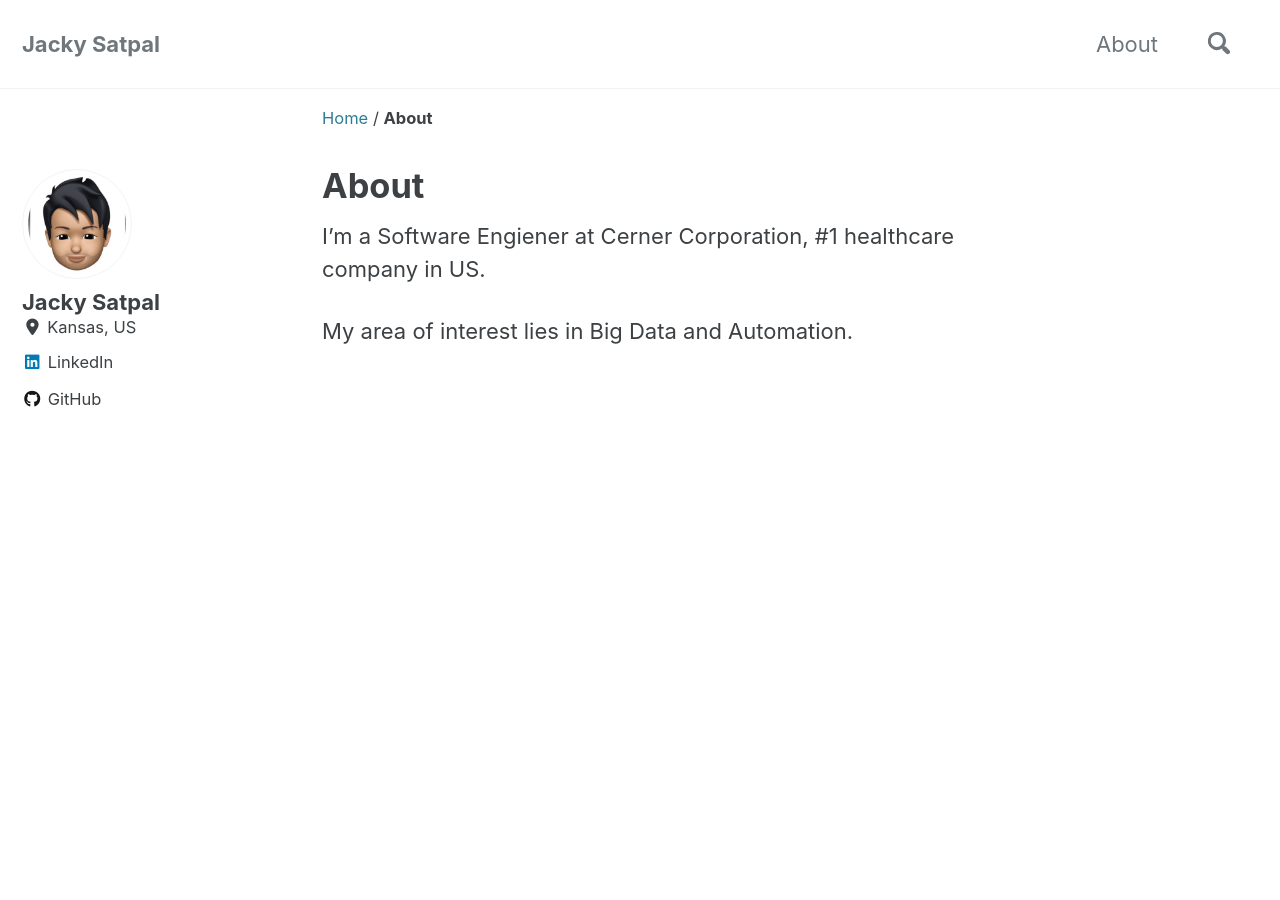
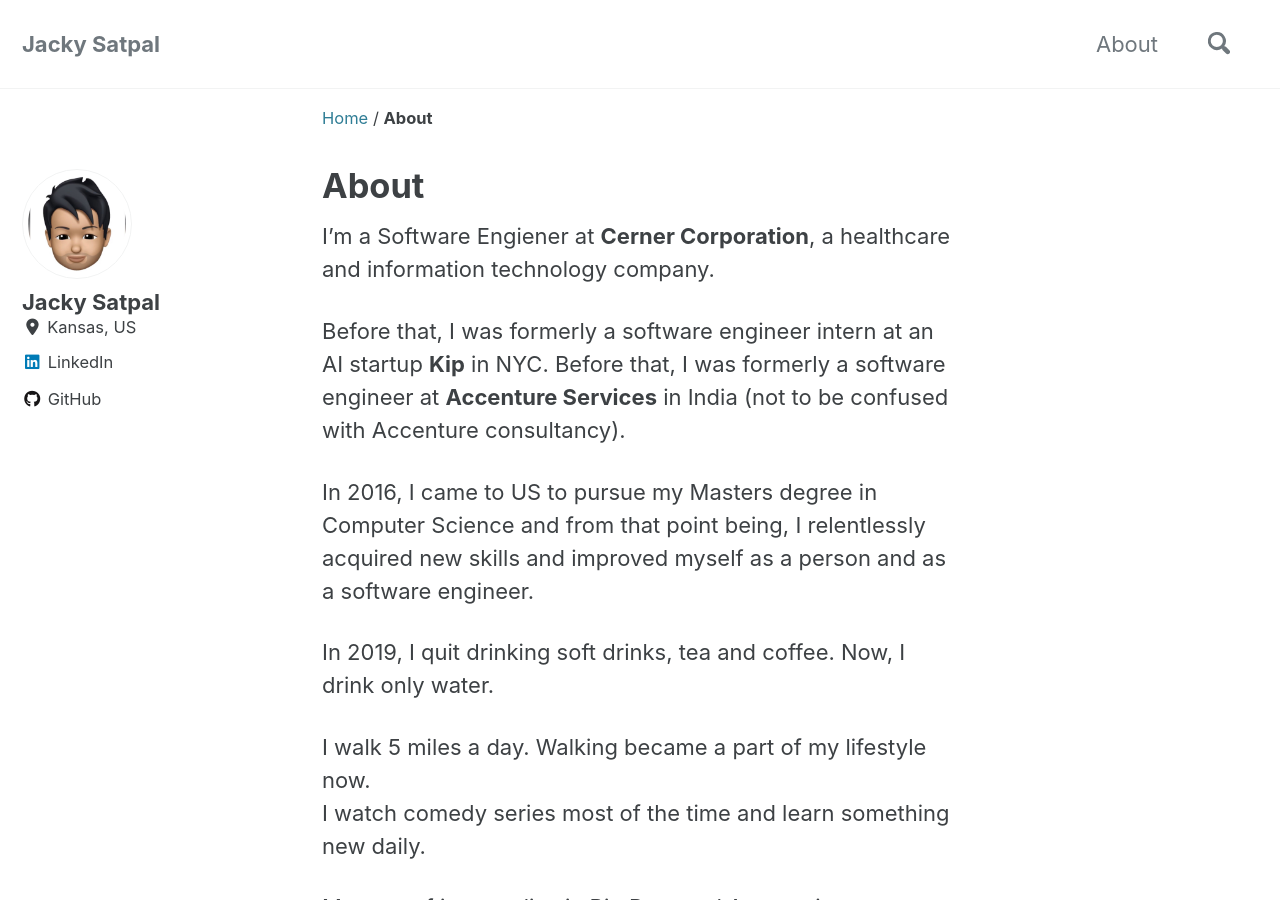
Before and after one commit to belikemike21/belikemike21.github.io, a Jekyll site: the page built from _pages/about.markdown, in a window 1280 px wide and 900 px high. Built offline with Jekyll 4.4.1, drawn with Linux system fonts in a browser that asks for light colours; cached includes are drawn as plain includes; nearby versions of some CDN libraries.

Commit message:
Update about page

```diff
--- a/_pages/about.markdown
+++ b/_pages/about.markdown
@@ -5,6 +5,22 @@ author_profile: true
 permalink: /about/
 ---
 
-I'm a Software Engiener at Cerner Corporation, #1 healthcare company in US.
+I'm a Software Engiener at **Cerner Corporation**, a healthcare and information technology company.
+
+Before that, I was formerly a software engineer intern at an AI startup **Kip** in NYC. Before that, I was formerly a software engineer at **Accenture Services** in India (not to be confused with Accenture consultancy).
+
+
+In 2016, I came to US to pursue my Masters degree in Computer Science and from that point being, I relentlessly acquired new skills and improved myself as a person and as a software engineer.
+
+
+In 2019, I quit drinking soft drinks, tea and coffee. Now, I drink only water.
+
+
+I walk 5 miles a day. Walking became a part of my lifestyle now.
+I watch comedy series most of the time and learn something new daily.
+
 
 My area of interest lies in Big Data and Automation.
+
+
+*Jacky*
```
